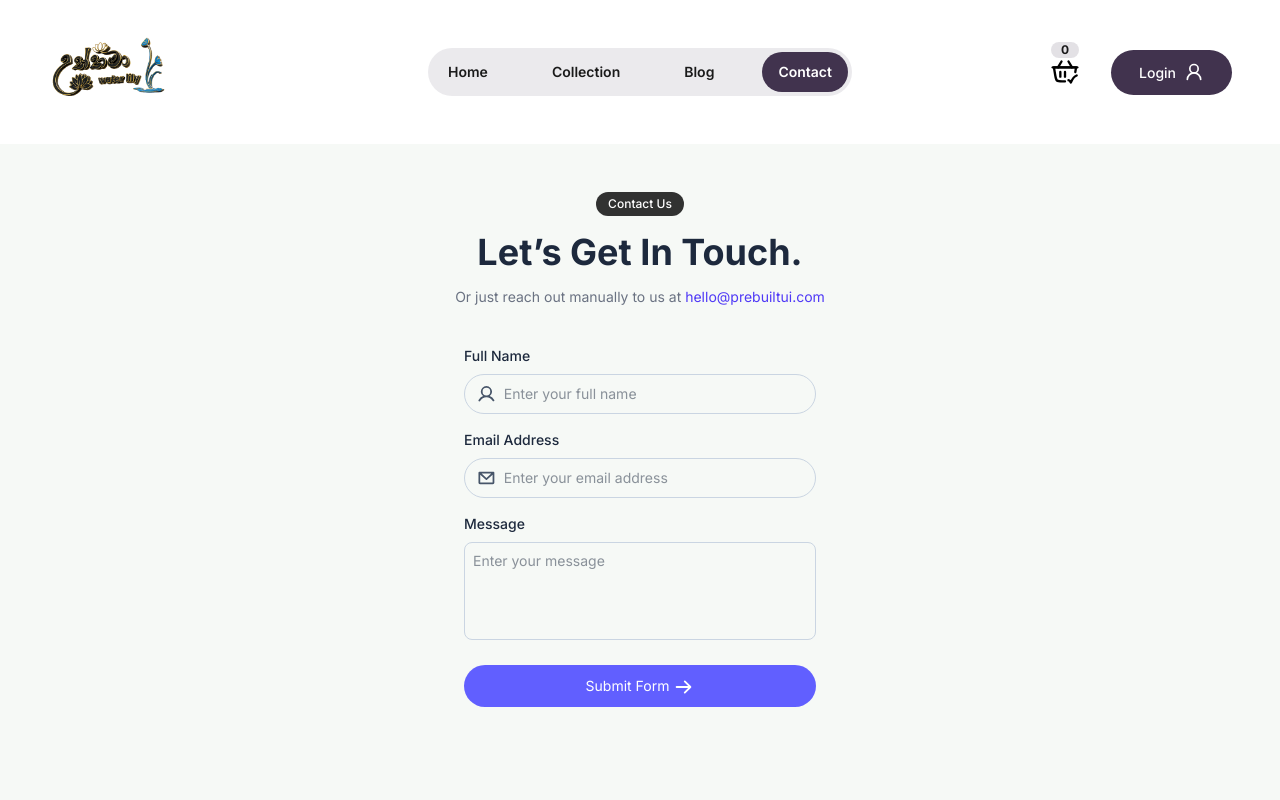
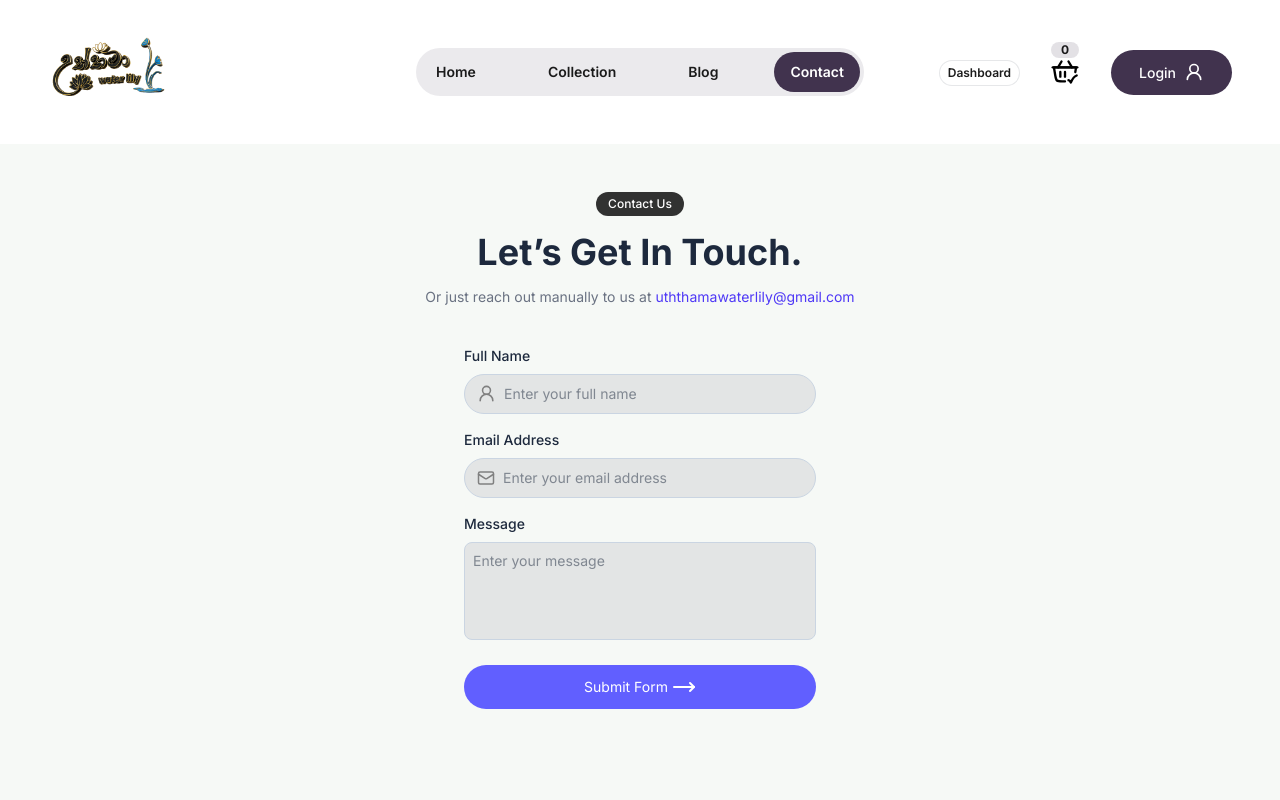
Before and after one commit to YMSenanayake/Uththama-Water-Liliy, a React (Vite) app in the folder frontend/: page /contact in a window 1280 px wide. Shown: the top 800 px of the page. Built offline with nearby package versions, Linux system fonts and the light colour scheme; no server answers.

Commit message:
Create Contact

```diff
--- a/frontend/src/App.jsx
+++ b/frontend/src/App.jsx
@@ -7,6 +7,9 @@ import Footer from './components/Footer'
 import ProductDetails from './pages/ProductDetails'
 import Blog from './pages/Blog'
 import Contact from './pages/Contact'
+import Cart from './pages/Cart'
+import AddressForm from './pages/AddressForm'
+import MyOrders from './pages/MyOrders'
 
 const App = () => {
   return (
@@ -18,6 +21,9 @@ const App = () => {
         <Route path='/collection/:productId' element={<ProductDetails />} />
         <Route path='/blog' element={<Blog />} />
         <Route path='/contact' element={<Contact />} />
+        <Route path='/cart' element={<Cart />} />
+        <Route path='/address-form' element={<AddressForm />} />
+        <Route path='/my-orders' element={<MyOrders />} />
       </Routes>
       <Footer />
     </main>
--- a/frontend/src/components/Header.jsx
+++ b/frontend/src/components/Header.jsx
@@ -49,10 +49,15 @@ const Header = () => {
                         setMenuOpened={setMenuOpened}
                         containerStyles={`${menuOpened
                             ? "flex items-start flex-col gap-y-8 fixed top-25 right-6 p-5 bg-white rounded-xl shadow-md w-52 z-50"
-                            : "hidden lg:flex gap-x-5 xl:gap-x-8 medium-15 bg-secondary/10 rounded-full p-1"}`} />
+                            : "hidden lg:flex gap-x-5 xl:gap-x-10 medium-15 bg-secondary/10 rounded-full p-1"}`} />
                 </div>
                 {/* Buttons & Profile icon */}
                 <div className="flex flex-1 items-center sm:justify-end gap-x-4 sm:gap-x-8">
+                    <div>
+                        <button className='btn-outline px-2 py-1 text-xs font-semibold'>
+                            Dashboard
+                        </button>
+                    </div>
                     {/* Menu Toggle */}
                     <div className="relative lg:hidden w-7 h-6">
                         <img
@@ -67,7 +72,7 @@ const Header = () => {
                             className={`absolute inset-0 lh:hidden cursor-pointer transition-opacity duration-700 ${menuOpened ? "opacity-100" : "opacity-0"}`} />
                     </div>
                     {/* Cart */}
-                    <div className="relative cursor-pointer">
+                    <div onClick={()=> navigate('/cart')} className="relative cursor-pointer">
                         <img src={assets.cartAdded} alt="" className='min-w-7' />
                         <label className="absolute bottom-7 right-0 left-0 text-xs font-bold bg-secondary/15 flexCenter rounded-full">0</label>
                     </div>
--- /dev/null
+++ b/frontend/src/pages/AddressForm.jsx
@@ -0,0 +1,11 @@
+import React from 'react'
+
+const AddressForm = () => {
+  return (
+    <div>
+
+    </div>
+  )
+}
+
+export default AddressForm
--- /dev/null
+++ b/frontend/src/pages/Cart.jsx
@@ -0,0 +1,11 @@
+import React from 'react'
+
+const Cart = () => {
+  return (
+    <div>
+
+    </div>
+  )
+}
+
+export default Cart
--- a/frontend/src/pages/Contact.jsx
+++ b/frontend/src/pages/Contact.jsx
@@ -1,38 +1,34 @@
+import { assets } from '../assets/data'
+
 export default function Contact() {
     return (
         <div className="bg-primary py-48">
             <form className="flex flex-col items-center text-sm text-slate-800">
-                <p className="text-xs bg-black/80 text-white font-medium px-3 py-1 rounded-full">Contact Us</p>
+                <p className="text-xs bg-black/80 text-white     font-medium px-3 py-1 rounded-full">Contact Us</p>
                 <h1 className="text-4xl font-bold py-4 text-center">Let’s Get In Touch.</h1>
                 <p className="max-md:text-sm text-gray-500 pb-10 text-center">
-                    Or just reach out manually to us at <a href="#" className="text-indigo-600 hover:underline">hello@prebuiltui.com</a>
+                    Or just reach out manually to us at <a href="#" className="text-indigo-600 hover:underline">uththamawaterlily@gmail.com</a>
                 </p>
 
                 <div className="max-w-96 w-full px-4">
                     <label htmlFor="name" className="font-medium">Full Name</label>
-                    <div className="flex items-center mt-2 mb-4 h-10 pl-3 border border-slate-300 rounded-full focus-within:ring-2 focus-within:ring-indigo-400 transition-all overflow-hidden">
-                        <svg width="20" height="20" viewBox="0 0 20 20" fill="none" xmlns="http://www.w3.org/2000/svg">
-                            <path d="M18.311 16.406a9.64 9.64 0 0 0-4.748-4.158 5.938 5.938 0 1 0-7.125 0 9.64 9.64 0 0 0-4.749 4.158.937.937 0 1 0 1.623.938c1.416-2.447 3.916-3.906 6.688-3.906 2.773 0 5.273 1.46 6.689 3.906a.938.938 0 0 0 1.622-.938M5.938 7.5a4.063 4.063 0 1 1 8.125 0 4.063 4.063 0 0 1-8.125 0" fill="#475569" />
-                        </svg>
+                    <div className="flex items-center mt-2 mb-4 h-10 pl-3 border border-slate-300 bg-secondary/10 rounded-full focus-within:ring-2 focus-within:ring-indigo-600 transition-all overflow-hidden">
+                        <img src={assets.user} alt="" width={19} className="invert-50" />
                         <input type="text" className="h-full px-2 w-full outline-none bg-transparent" placeholder="Enter your full name" required />
                     </div>
 
                     <label htmlFor="email-address" className="font-medium mt-4">Email Address</label>
-                    <div className="flex items-center mt-2 mb-4 h-10 pl-3 border border-slate-300 rounded-full focus-within:ring-2 focus-within:ring-indigo-400 transition-all overflow-hidden">
-                        <svg width="20" height="20" viewBox="0 0 20 20" fill="none" xmlns="http://www.w3.org/2000/svg">
-                            <path d="M17.5 3.438h-15a.937.937 0 0 0-.937.937V15a1.563 1.563 0 0 0 1.562 1.563h13.75A1.563 1.563 0 0 0 18.438 15V4.375a.94.94 0 0 0-.938-.937m-2.41 1.874L10 9.979 4.91 5.313zM3.438 14.688v-8.18l5.928 5.434a.937.937 0 0 0 1.268 0l5.929-5.435v8.182z" fill="#475569" />
-                        </svg>
+                    <div className="flex items-center mt-2 mb-4 h-10 pl-3 border border-slate-300 bg-secondary/10 rounded-full focus-within:ring-2 focus-within:ring-indigo-600 transition-all overflow-hidden">
+                        <img src={assets.mail} alt="" width={18} className='invert-50'/>
                         <input type="email" className="h-full px-2 w-full outline-none bg-transparent" placeholder="Enter your email address" required />
                     </div>
 
                     <label htmlFor="message" className="font-medium mt-4">Message</label>
-                    <textarea rows="4" className="w-full mt-2 p-2 bg-transparent border border-slate-300 rounded-lg resize-none outline-none focus:ring-2 focus-within:ring-indigo-400 transition-all" placeholder="Enter your message" required></textarea>
+                    <textarea rows="4" className="w-full mt-2 p-2  border border-slate-300 bg-secondary/10 rounded-lg resize-none outline-none focus:ring-2 focus-within:ring-indigo-600 transition-all" placeholder="Enter your message" required></textarea>
 
                     <button type="submit" className="flex items-center justify-center gap-1 mt-5 bg-indigo-500 hover:bg-indigo-600 text-white py-2.5 w-full rounded-full transition">
                         Submit Form
-                        <svg className="mt-0.5" width="21" height="20" viewBox="0 0 21 20" fill="none" xmlns="http://www.w3.org/2000/svg">
-                            <path d="m18.038 10.663-5.625 5.625a.94.94 0 0 1-1.328-1.328l4.024-4.023H3.625a.938.938 0 0 1 0-1.875h11.484l-4.022-4.025a.94.94 0 0 1 1.328-1.328l5.625 5.625a.935.935 0 0 1-.002 1.33" fill="#fff" />
-                        </svg>
+                        <img src={assets.right} alt="" className='invert'/>
                     </button>
                 </div>
             </form>
--- /dev/null
+++ b/frontend/src/pages/MyOrders.jsx
@@ -0,0 +1,11 @@
+import React from 'react'
+
+const MyOrders = () => {
+  return (
+    <div>
+
+    </div>
+  )
+}
+
+export default MyOrders
```
